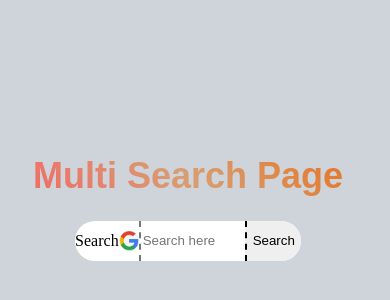
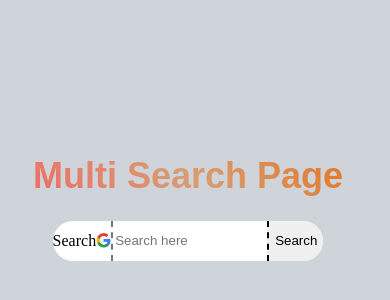
Before and after one commit to Sharad910/multi-search-page, a plain HTML site: page index.html in a window 390 px wide. Shown: the part 150-450 px from the top of the page. Drawn offline with Linux system fonts and the light colour scheme.

Commit message:
fix design

```diff
--- a/style.css
+++ b/style.css
@@ -43,7 +43,7 @@ button:hover{
     max-width: 65px;
 }
 img{
-    display: inline;
+    display:inline;
     height: 20px;
     width: 20px;
 }
@@ -71,9 +71,15 @@ img{
     }
     input{
         margin-left: 0;
-        width: 100px;
+        width: 150px;
     }
     #outer{
         width: 360px;
     }
+    img{
+        display: block;
+        height: 15px;
+        width: 15px;
+        margin: 0;
+    }
 }
```
